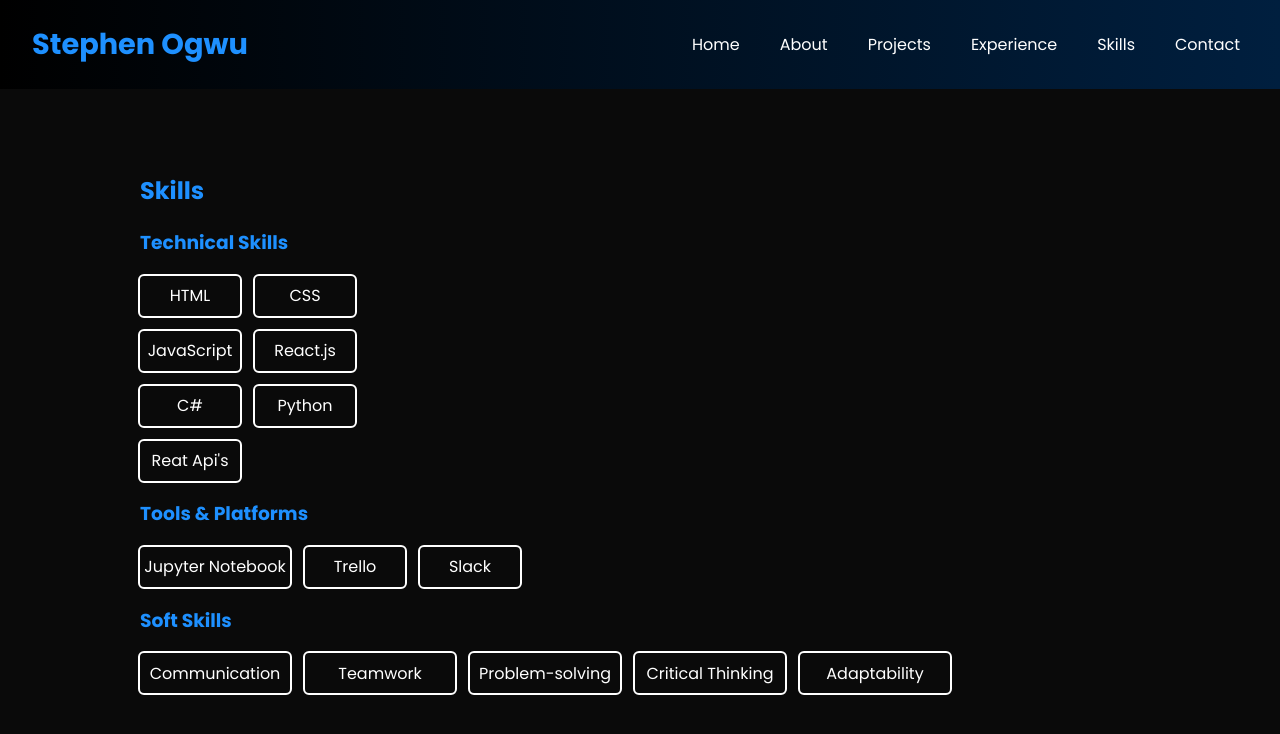
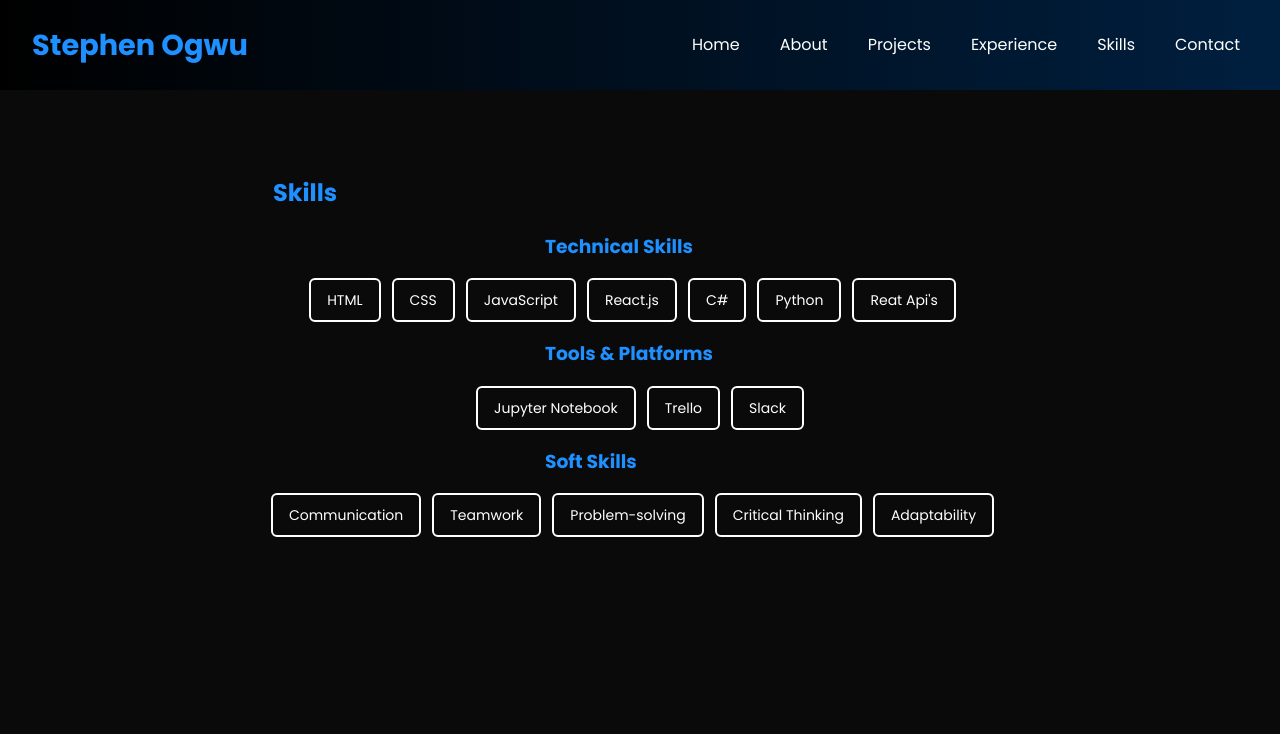
Before and after one commit to stephenfoxx/react-vite-deploy, a React (Vite) app: page /skills in a window 1280 px wide. Shown: the top 734 px of the page. Built offline with nearby package versions, Linux system fonts and the light colour scheme.

Commit message:
adding resposiveness

```diff
--- a/src/App.css
+++ b/src/App.css
@@ -4,9 +4,22 @@ body {
   font-family: 'Poppins', sans-serif;
   background-color: #0a0a0a;
   color: #ffffff;
+  line-height: 1.6;
+  box-sizing: border-box;
 }
 
-/* Navbar Styles */
+*, *::before, *::after {
+  box-sizing: inherit;
+}
+
+/* Container */
+.container {
+  max-width: 1000px;
+  margin: 0 auto;
+  padding: 0 1rem;
+}
+
+/* Navbar */
 .navbar {
   background: linear-gradient(90deg, #000000, #001f3f);
   color: white;
@@ -38,7 +51,6 @@ body {
 .nav-links a {
   color: white;
   text-decoration: none;
-  position: relative;
   padding: 0.5rem;
 }
 
@@ -47,7 +59,7 @@ body {
   border-bottom: 2px solid #1e90ff;
 }
 
-/* Hamburger */
+/* Hamburger Menu */
 .hamburger {
   display: none;
   font-size: 2rem;
@@ -62,7 +74,7 @@ body {
   position: fixed;
   top: 0;
   right: -100%;
-  width: 60%;
+  width: 100%;
   height: 100%;
   background: #001f3f;
   transition: right 0.3s ease-in-out;
@@ -104,11 +116,10 @@ body {
 
 /* Sections */
 section {
-  padding: 4rem 2rem;
-  max-width: 1000px;
-  margin: 0 auto;
+  padding: 4rem 1rem;
 }
 
+/* Headings */
 h1, h2, h3 {
   color: #1e90ff;
 }
@@ -122,12 +133,12 @@ h1, h2, h3 {
   border-radius: 8px;
   text-decoration: none;
   margin-right: 1rem;
-  transition: background 0.3s ease;
-  transition: transform 0.3s ease;
+  transition: background 0.3s ease, transform 0.3s ease;
 }
 
 .btn:hover {
   background-color: #0066cc;
+  transform: scale(1.05);
 }
 
 /* CTA Buttons */
@@ -140,66 +151,32 @@ h1, h2, h3 {
 
 /* Bounce Animation */
 @keyframes bounce {
-  0%, 100% {
-    transform: translateY(0);
-  }
-  50% {
-    transform: translateY(-15%);
-  }
+  0%, 100% { transform: translateY(0); }
+  50% { transform: translateY(-15%); }
 }
 
 .bounce {
   animation: bounce 0.5s ease-in-out;
 }
 
-/* Projects */
-
-.general-card{
-  display: flex;
-  padding-left: 40px;
-  outline: #001f3f;
-  width: 1000px;
-  height: 500px;
-  justify-content: center;
-  align-items: center;
-  outline: 2px solid white;
-  border-radius: 5px;
-
-
+/* Projects Grid */
+.project-cards {
+  display: grid;
+  grid-template-columns: repeat(auto-fit, minmax(300px, 1fr));
+  gap: 2rem;
+  padding: 1rem 0;
 }
 
-.project-cards{
-  display: grid;
-
-  gap: 50px;
+.alinks{
+  display: flex;
+  gap: 20px;
 }
 
-.project-card{
+.project-card {
   display: flex;
-  gap: 30px
-}
-
-.project-image{
-  width: 500px;
-  height: 300px;
-  border-radius: 5.5px;
-}
-
-.features{
-  display: flex;
-
-}
-
-.bold{
-   color: #1e90ff;
-
-}
-
-.links{
-  gap: 10px;
-}
-
-.card {
+  flex-direction: column;
+  align-items: center;
+  gap: 1rem;
   background-color: #121212;
   border: 1px solid #1e90ff30;
   padding: 1.5rem;
@@ -207,68 +184,52 @@ h1, h2, h3 {
   transition: transform 0.3s ease;
 }
 
-.card:hover {
+.project-card:hover {
   transform: translateY(-5px);
   box-shadow: 0 4px 20px rgba(30, 144, 255, 0.4);
 }
 
-/* Skills */
-.skills-container > div {
-  margin-bottom: 1rem;
-
+.project-image {
+  width: 100%;
+  max-width: 500px;
+  height: auto;
+  border-radius: 5.5px;
+  object-fit: cover;
 }
 
-.skill-div{
-  display: grid;
-
-  grid-template-columns: repeat(2, max-content);
-  gap: 15px;
+/* Skills */
+.skills-section{
+  display: flex;
+  justify-content: center;
 }
 
-.skill {
+.skills-container > h2{
+display: grid;
+justify-content: left;
+}
+
+.skh3{
+  margin-left: 17rem;
+}
+
+.skill-div,
+.skill-div2,
+.skill-div3 {
+  display: flex;
+  flex-wrap: wrap;
+  gap: 15px;
+  justify-content: center;
+}
+
+.skill, .skill3, .jp {
   display: grid;
-  justify-content: center;
-  align-items: center;
+  place-items: center;
   height: 40px;
-  width: 100px;
+  padding: 0 1rem;
   color: white;
   border-radius: 4px;
   outline: 2px solid white;
-}
-
-.skill-div2{
-   display: flex;
-  gap: 15px;
-}
-.skill-div3{
-   display: flex;
-  gap: 15px;
-   grid-template-columns: repeat(5, auto);
-}
-
-.skill3{
-
-   display: grid;
-  justify-content: center;
-  align-items: center;
-  height: 40px;
-  width: 150px;
-  color: white;
-  border-radius: 4px;
-  outline: 2px solid white;
-}
-
-.jp{
-  display: grid;
-  justify-content: center;
-  align-items: center;
-  height: 40px;
-  width: 100px;
-  color: white;
-  border-radius: 4px;
-  outline: 2px solid white;
-  font-size: 13px;
-
+  font-size: 14px;
 }
 
 /* Form */
@@ -298,18 +259,22 @@ button[type="submit"]:hover {
   background-color: #0066cc;
 }
 
-/* Links */
-.links a {
-  margin-right: 1rem;
-  color: #1e90ff;
-  text-decoration: none;
+.links{
+  display: flex;
+  gap: 10px;
 }
 
-.links a:hover {
-  text-decoration: underline;
+.ex-lists{
+  display: grid;
+  gap: 12px;
 }
 
-/* Responsive */
+/* Utility */
+.bold {
+  color: #1e90ff;
+}
+
+/* Responsive Navigation */
 @media (max-width: 768px) {
   .nav-links {
     display: none;
@@ -318,4 +283,23 @@ button[type="submit"]:hover {
   .hamburger {
     display: block;
   }
+
+  .project-card {
+    text-align: center;
+  }
 }
+
+/* Typography & Button Tweaks on Small Screens */
+@media (max-width: 600px) {
+  h1 { font-size: 1.5rem; }
+  h2 { font-size: 1.25rem; }
+
+  .btn {
+    font-size: 0.9rem;
+    padding: 0.6rem 1rem;
+  }
+
+  section {
+    padding: 2rem 1rem;
+  }
+}
--- a/src/Components/Experience.jsx
+++ b/src/Components/Experience.jsx
@@ -10,18 +10,32 @@ function Experience() {
         <p>
           <em>Sep 2021 – Aug 2023</em>
         </p>
-        <ul>
+        <ul className="ex-lists">
           <li>
-            Built responsive web applications using React.js, HTML, CSS,
-            JavaScript.
+            Delivered a high-performing e-commerce shopping platform (React.js,
+            Tailwind, PostgreSQL) for key retail client, integrating secure
+            payment gateways and an AI-powered product recommendation engine;
+            boosted online sales by 25% and elevated customer engagement.
           </li>
           <li>
-            Reduced site load time by 30% using lazy loading and performance
-            techniques.
+            Slashed website loading time by 30% through strategic React lazy
+            loading and performance optimization techniques, boosting site
+            efficiency and user retention.
           </li>
-          <li>Migrated legacy code to React, improving maintainability.</li>
           <li>
-            Integrated REST APIs and enhanced UI for better user experience.
+            Spearheaded the migration of legacy code to a modern React
+            framework, enhancing scalability and maintainability, paving the way
+            for future-proof applications.
+          </li>
+          <li>
+            Collaborated closely with back-end teams to integrate REST API’s,
+            ensuring smooth data flow which improved operational efficiency and
+            minimized redundancies by 20%
+          </li>
+          <li>
+            Conducted thorough reviews and UI enhancements, significantly
+            improving application quality, usability, and end-user satisfaction
+            metrics.
           </li>
         </ul>
       </div>
--- a/src/Components/Home.jsx
+++ b/src/Components/Home.jsx
@@ -19,6 +19,7 @@ function Home() {
         <h2>Hello, I'm</h2>
         <h1>Stephen Ogwu</h1>
         <p>Front-End Developer | React Enthusiast | AI Explorer</p>
+        <br />
         <div
           className={`cta-buttons ${isBouncing ? "bounce" : ""}`}
           onClick={handleBounce}
--- a/src/Components/Projects.jsx
+++ b/src/Components/Projects.jsx
@@ -10,7 +10,7 @@ function Projects() {
     {
       title: "Chef Recipe Web Application",
       description: "AI-powered app that suggests recipes based on ingredients.",
-      url: "https://github.com/stephenfoxx/mamaflow-recipe-app",
+      url: "https://github.com/stephenfoxx/recipeapp",
       techstack: "React, CSS, Hugging face AI",
 
       features: (
@@ -28,7 +28,7 @@ function Projects() {
         "ML-based React tool predicting academic outcomes with 76% accuracy.",
       url: "https://github.com/stephenfoxx/students-performance-prediction",
       img: svm,
-      techstack:"HTML, CSS, JavaScript, Bootstrap, Kaggle",
+      techstack: "HTML, CSS, JavaScript, Bootstrap, Kaggle",
       features: (
         <ul>
           <li>analyzing student performance using support vector machines.</li>
@@ -75,7 +75,7 @@ function Projects() {
                 <div className="features">
                   <p><strong className="bold">key features:</strong>{ proj.features}</p>
                 </div>
-                <div className="links">
+                <div className="alinks">
                   <a href="">Live Demo</a>
                   <a
                     href={proj.url}
--- a/src/Components/Skills.jsx
+++ b/src/Components/Skills.jsx
@@ -1,13 +1,15 @@
+import { main, section } from "framer-motion/client";
 import React from "react";
 
 
 function Skills() {
   return (
+
     <section className="skills-section">
-      <h2>Skills</h2>
       <div className="skills-container">
+      <h2 className="sc">Skills</h2>
         <div>
-          <h3>Technical Skills</h3>
+          <h3 className="skh3">Technical Skills</h3>
           <div className="skill-div">
             <div className="skill">HTML</div>
             <div className="skill">CSS</div>
@@ -20,7 +22,7 @@ function Skills() {
           </div>
         </div>
         <div>
-          <h3>Tools & Platforms</h3>
+          <h3 className="skh3">Tools & Platforms</h3>
           <div className="skill-div2">
             <div className="skill3">Jupyter Notebook</div>
             <div className="skill">Trello</div>
@@ -28,7 +30,7 @@ function Skills() {
           </div>
         </div>
         <div>
-          <h3>Soft Skills</h3>
+          <h3 className="skh3">Soft Skills</h3>
           <div className="skill-div3">
             <div className="skill3">Communication</div>
             <div className="skill3">Teamwork</div>
```
